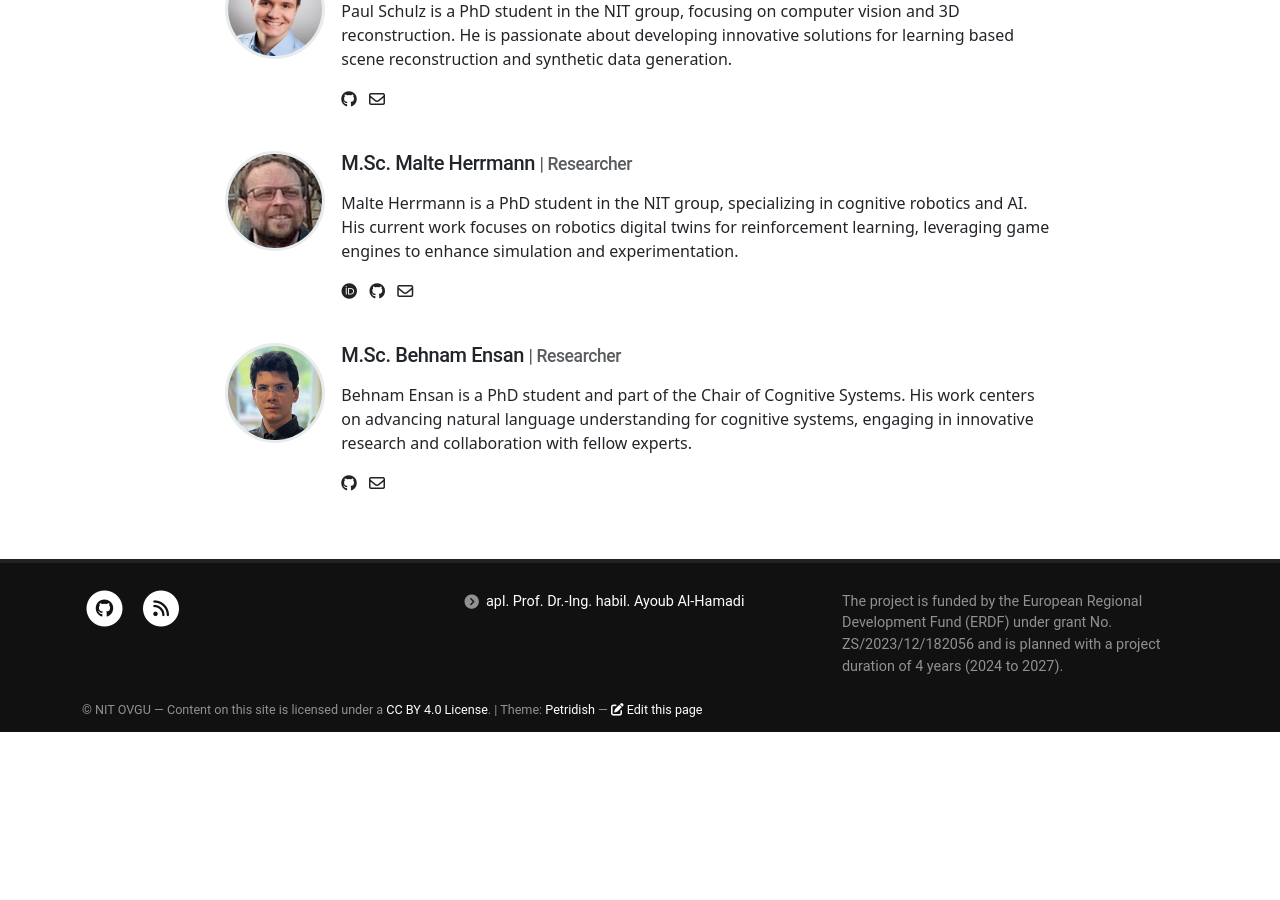
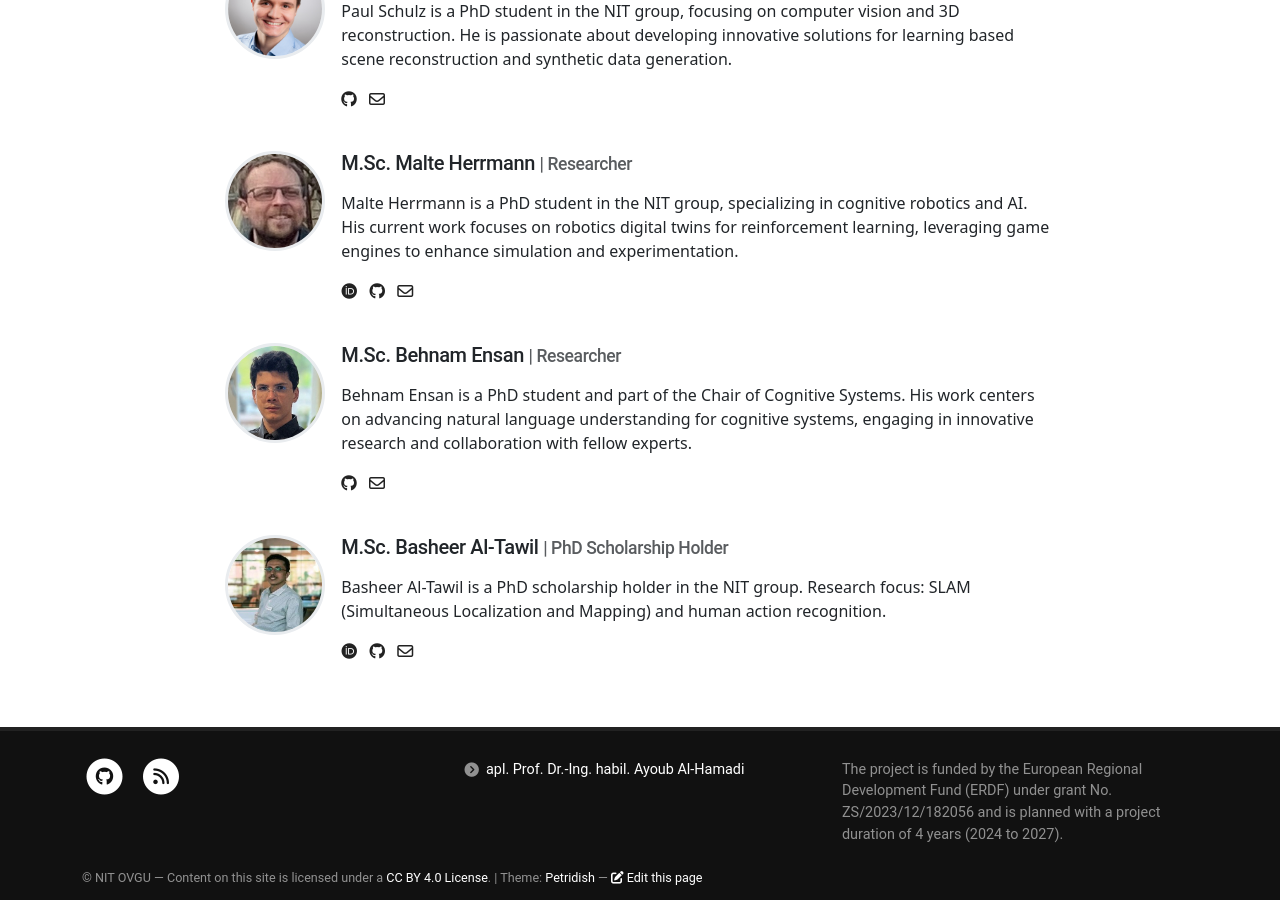
Before and after one commit to ovgu-nit/enabling, a Jekyll site: the page built from pages/team.md, in a window 1280 px wide and 900 px high, scrolled down 1059 px. Built offline with Jekyll 4.4.1, drawn with Linux system fonts in a browser that asks for light colours; before the commit the page ends 1791 px from its top, so only the background shows below that.

Commit message:
Basheer added

```diff
--- a/_data/team.yml
+++ b/_data/team.yml
@@ -73,3 +73,12 @@
   #googlescholar: leE018kAAAAJ
   email:  behnam.ensan@ovgu.de
   github: bhname
+
+- name: M.Sc. Basheer Al-Tawil
+  role: PhD Scholarship Holder
+  image: assets/theme/images/team/al-tawil.jpeg # Can be external link
+  description: >
+    Basheer Al-Tawil is a PhD scholarship holder in the NIT group. Research focus: SLAM (Simultaneous Localization and Mapping) and human action recognition.
+  orcid: 0000-0002-5716-7587
+  email: basheer.al-tawil@ovgu.de
+  github: basheeraltawil
```
Also changed, not shown: assets/theme/images/team/al-tawil.jpeg (added).
